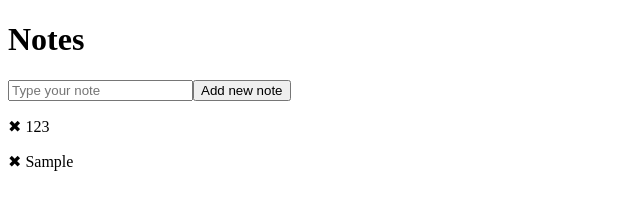
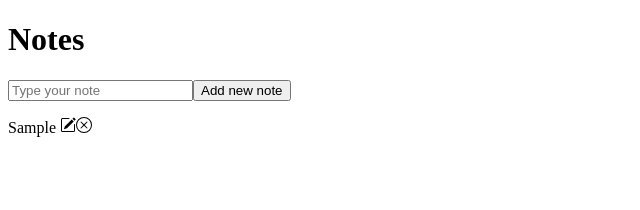
Before and after one commit to an3wers/note_vuejs, a plain HTML site: page index.html in a window 1280 px wide. Both pictures are taken after typing "Sample" into the empty fields and a click on the button "Add new note". Shown: the whole page, without its empty margins (0-640 px from the left). Drawn offline with nearby package versions, Linux system fonts and the light colour scheme.

Commit message:
commit for merge branch

```diff
--- a/app.js
+++ b/app.js
@@ -7,7 +7,8 @@ const App = {
                 value: '',
                 placeholder:'Type your note'
             },
-            notes: ['123'],
+            notes: [],
+
         }
     },
 
@@ -31,13 +32,16 @@ const App = {
 
     methods: {
         inputSubmin() {
-            this.notes.push(this.input.value)
+            this.notes.push({
+                text: this.input.value,
+                id: Date.now(),
+                editing: false
+            })
             // reset
             this.input.value = ''
         },
         remove(index) {
             // удаляем элемент из массива
-
             this.notes.splice(index, 1)
 
 
@@ -54,6 +58,15 @@ const App = {
             }
         },
 
+        editNote(id) {
+
+            console.log(id)
+        },
+
+        saveNote(index) {
+
+        },
+
     }
 
 }
--- a/index.html
+++ b/index.html
@@ -9,6 +9,10 @@
     <script src="https://unpkg.com/vue@next"></script>
     <style>
         .close-btn {
+            cursor: pointer;
+        }
+
+        .edit-btn {
             cursor: pointer;
         }
     </style>
@@ -30,17 +34,35 @@
             </form>
 
             <div class="notes">
-                <div class="note" v-for="(note, index) in notes" :key="index">
+                <div class="note" v-for="(note, index) in notes" :key="note.id">
 
                     <!-- Реализовать редактирование заметки -->
-                    <!-- <p>
-                       <input type="text" v-model="note"><button @click="editNote(index)">Изменить</button>
-                    </p> -->
 
+                    <p v-if="!note.editing">
+                        {{ note.text }}
 
-                    <p>
-                        <span class="close-btn" @click="remove(index)">&#10006;</span>
-                        {{ note }}
+                        <span @click="editNote(note.id)" class="edit-btn">
+                            <svg xmlns="http://www.w3.org/2000/svg" width="16" height="16" fill="currentColor"
+                                class="bi bi-pencil-square" viewBox="0 0 16 16">
+                                <path
+                                    d="M15.502 1.94a.5.5 0 0 1 0 .706L14.459 3.69l-2-2L13.502.646a.5.5 0 0 1 .707 0l1.293 1.293zm-1.75 2.456-2-2L4.939 9.21a.5.5 0 0 0-.121.196l-.805 2.414a.25.25 0 0 0 .316.316l2.414-.805a.5.5 0 0 0 .196-.12l6.813-6.814z" />
+                                <path fill-rule="evenodd"
+                                    d="M1 13.5A1.5 1.5 0 0 0 2.5 15h11a1.5 1.5 0 0 0 1.5-1.5v-6a.5.5 0 0 0-1 0v6a.5.5 0 0 1-.5.5h-11a.5.5 0 0 1-.5-.5v-11a.5.5 0 0 1 .5-.5H9a.5.5 0 0 0 0-1H2.5A1.5 1.5 0 0 0 1 2.5v11z" />
+                            </svg></span>
+
+                        <span class="close-btn" @click="remove(index)">
+                            <svg xmlns="http://www.w3.org/2000/svg" width="16" height="16" fill="currentColor"
+                                class="bi bi-x-circle" viewBox="0 0 16 16">
+                                <path d="M8 15A7 7 0 1 1 8 1a7 7 0 0 1 0 14zm0 1A8 8 0 1 0 8 0a8 8 0 0 0 0 16z" />
+                                <path
+                                    d="M4.646 4.646a.5.5 0 0 1 .708 0L8 7.293l2.646-2.647a.5.5 0 0 1 .708.708L8.707 8l2.647 2.646a.5.5 0 0 1-.708.708L8 8.707l-2.646 2.647a.5.5 0 0 1-.708-.708L7.293 8 4.646 5.354a.5.5 0 0 1 0-.708z" />
+                            </svg>
+                        </span>
+
+                    </p>
+
+                    <p v-else>
+                        <input type="text" v-model="editValue"><button @click="saveNote(index)">Сохр.</button>
                     </p>
 
                 </div>
```
